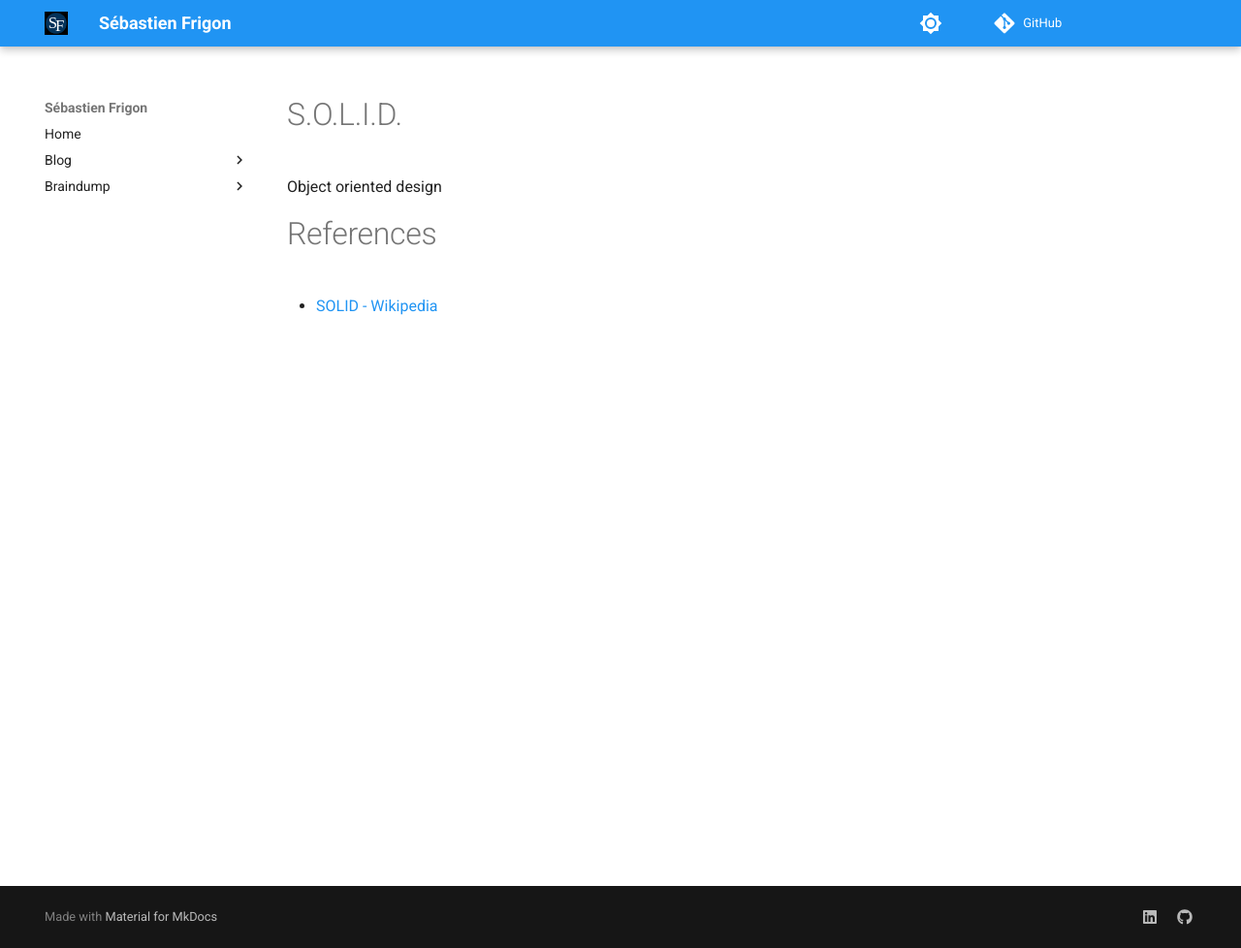
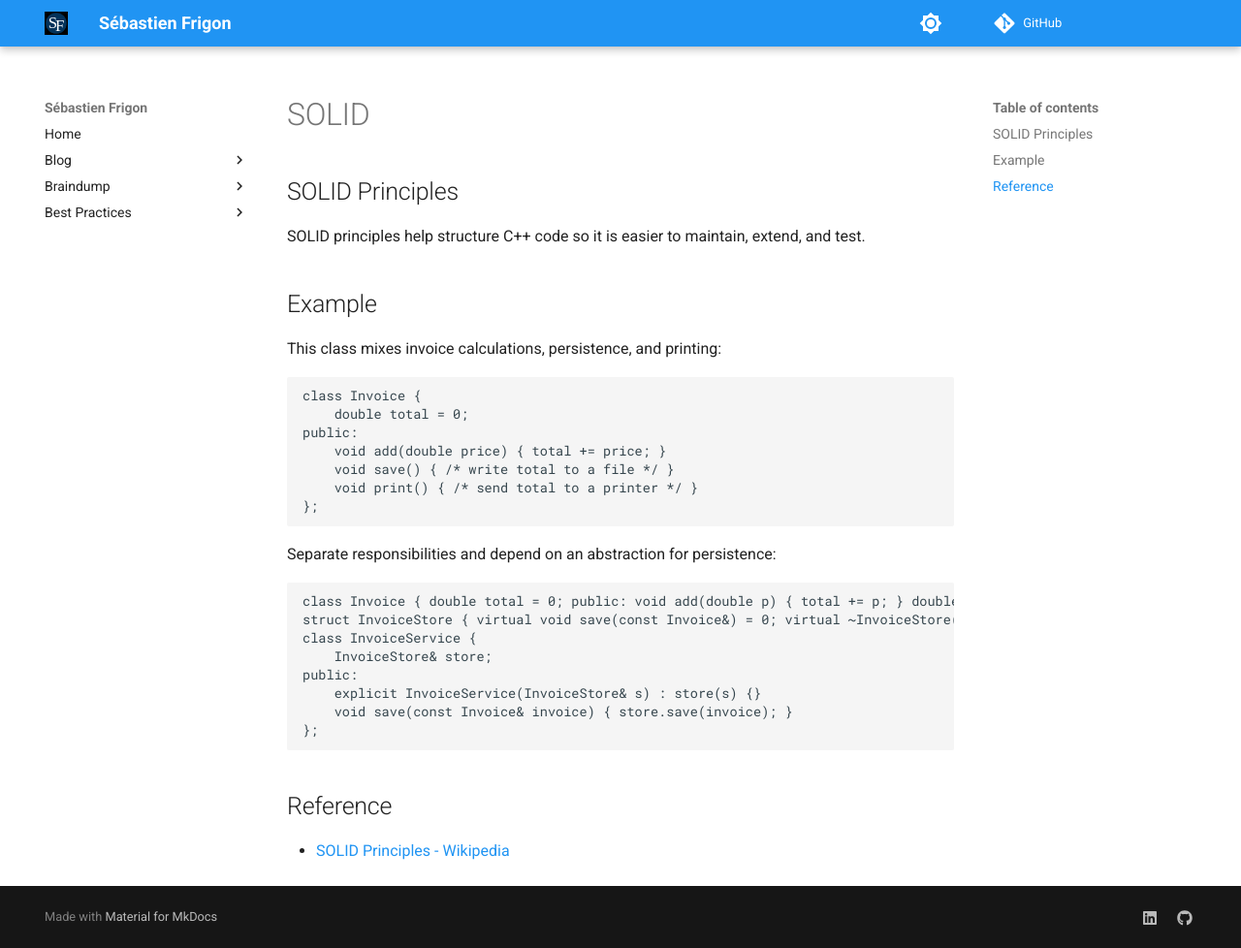
Before and after one commit to cbast/website, an MkDocs documentation site: the page built from docs/en/best_practices/SOLID.md, in a window 1280 px wide and 978 px high. Shown: the whole window at 97% size. Built offline with MkDocs 1.6.1 and Material for MkDocs 9.7.7, drawn with Linux system fonts in a browser that asks for light colours; comment, search, counter and statistics services are not loaded.

Commit message:
Add SOLID principles

````diff
--- a/docs/en/best_practices/SOLID.md
+++ b/docs/en/best_practices/SOLID.md
@@ -1,5 +1,34 @@
-# S.O.L.I.D.
-Object oriented design
+## SOLID Principles
 
-# References
-- [SOLID - Wikipedia](https://en.wikipedia.org/wiki/SOLID)
+SOLID principles help structure C++ code so it is easier to maintain, extend, and test.
+
+## Example
+
+This class mixes invoice calculations, persistence, and printing:
+
+```cpp
+class Invoice {
+	double total = 0;
+public:
+	void add(double price) { total += price; }
+	void save() { /* write total to a file */ }
+	void print() { /* send total to a printer */ }
+};
+```
+
+Separate responsibilities and depend on an abstraction for persistence:
+
+```cpp
+class Invoice { double total = 0; public: void add(double p) { total += p; } double amount() const { return total; } };
+struct InvoiceStore { virtual void save(const Invoice&) = 0; virtual ~InvoiceStore() = default; };
+class InvoiceService {
+	InvoiceStore& store;
+public:
+	explicit InvoiceService(InvoiceStore& s) : store(s) {}
+	void save(const Invoice& invoice) { store.save(invoice); }
+};
+```
+
+## Reference
+
+- [SOLID Principles - Wikipedia](https://en.wikipedia.org/wiki/SOLID)
--- a/mkdocs.yml
+++ b/mkdocs.yml
@@ -12,6 +12,11 @@ nav:
     - Home: en/braindump/index.md
     - DevContainer: en/braindump/DevContainer.md
     - Nix: en/braindump/Nix.md
+  - Best Practices:
+    - Home: en/best-practices/index.md
+    - SOLID Principles: en/best-practices/SOLID.md
+    - Google Test: en/best-practices/google_test.md
+    - Logs: en/best-practices/logs.md
 theme:
   name: material
 
````
Also changed, not shown: docs/en/best_practices/index.md (added, +10 -0 lines).
